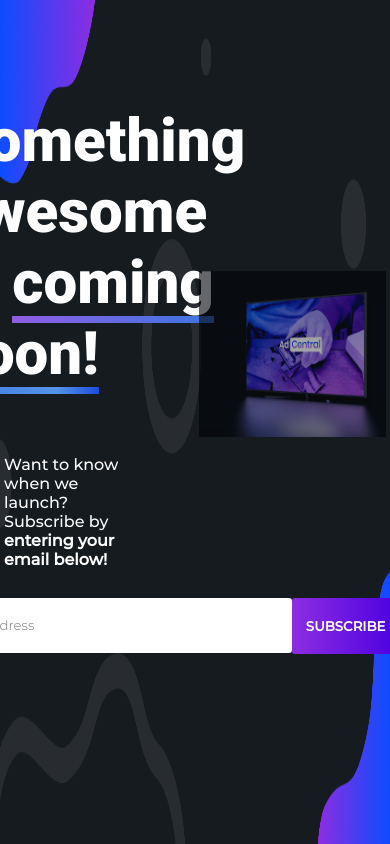
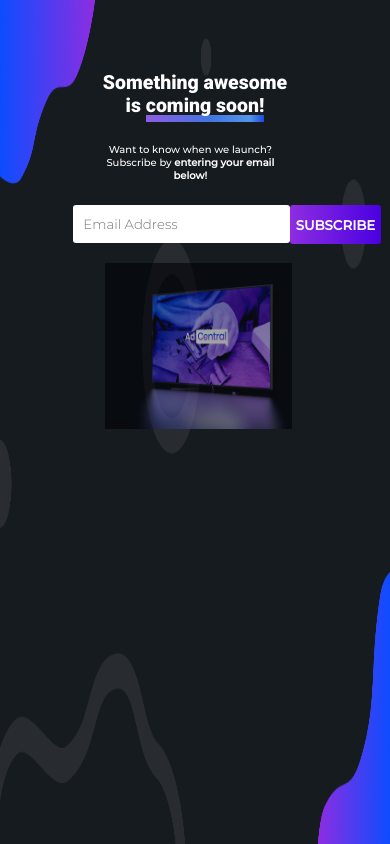
Before and after one commit to Victoriasaurio/Templeate-replica, a plain HTML site: page index.html in a window 390 px wide. Drawn offline with Linux system fonts and the light colour scheme; files whose address does not match are found by name.

Commit message:
responsive template configured

```diff
--- a/css/template.css
+++ b/css/template.css
@@ -72,3 +72,50 @@
     margin-left: 2%;
     opacity: 0.6;
 }
+/*Media para que flexbox haga responsiva el sitio*/
+@media all and (max-width:1220px){
+    .template-text{
+        flex-direction: column;
+    }
+    .img-cuad{
+        margin-top: 5%;
+    }
+    .img-text{
+        font-size: 20px;
+        text-align: center;
+    }
+    .img-subtext{
+        font-size: 10px;
+        text-align: center;
+        margin-right: 5%;
+    }
+}
+
+@media all and (max-width:500px){
+    .img-text{
+        font-size: 15px;
+        text-align: center;
+    }
+    .img-subtext{
+        text-align: center;
+        margin-right: 5%;
+    }
+    .button{
+        width: 120px;
+        height: 39px;
+    }
+    .input{
+        width: 300px;
+        height: 18px;
+    }
+    .form{
+        align-content: center;
+    }
+}
+
+@media all and (max-width:400px){
+    .img-text{
+        font-size: 13px;
+        text-align: center;
+    }
+}
```
